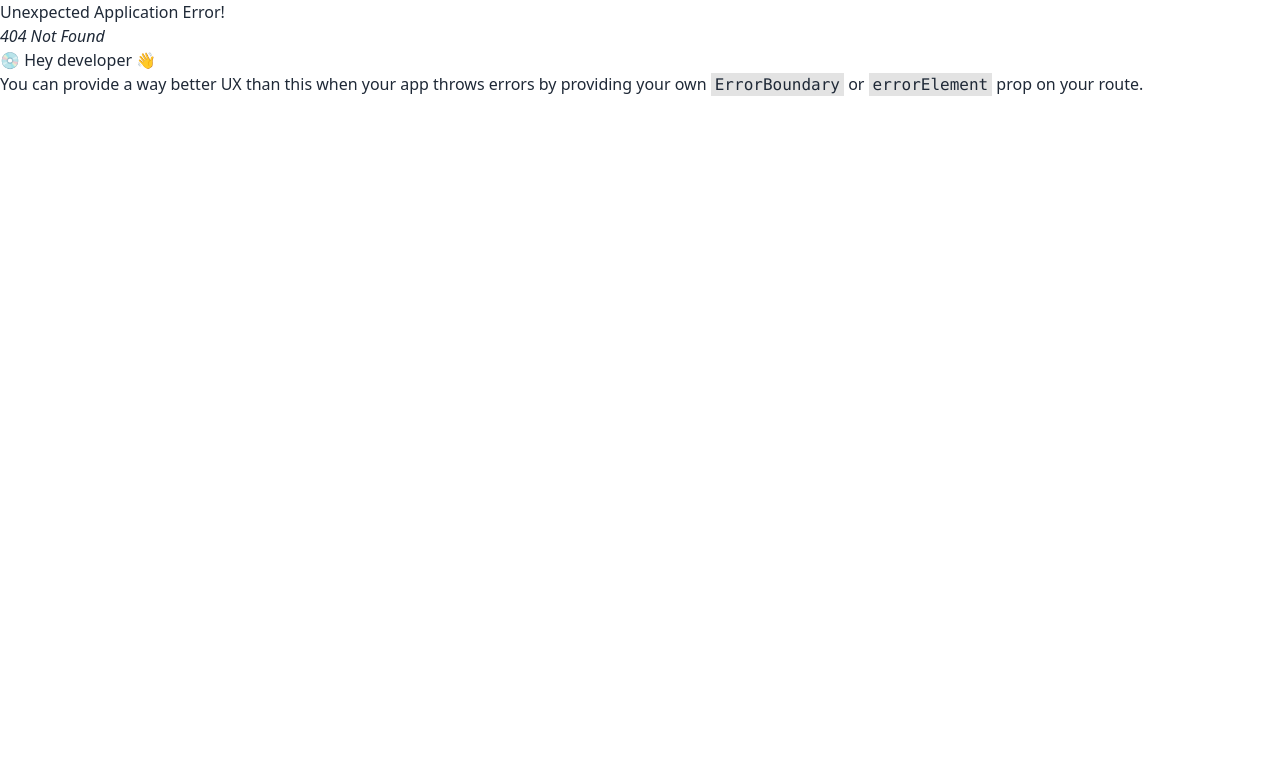
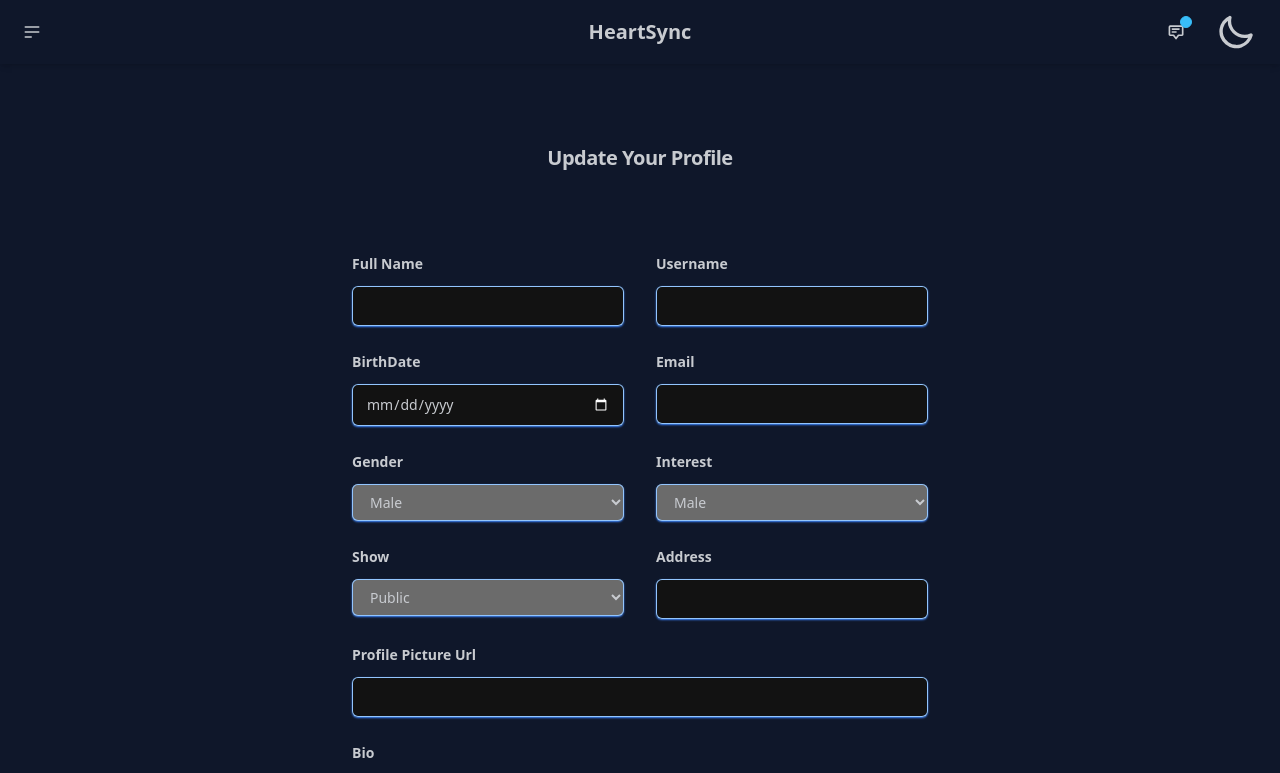
Before and after one commit to HeartSync-Konohagakure/HeartSync, a React (Vite) app in the folder client/: page /edit-profile in a window 1280 px wide. Before the commit this address had no page. Shown: the top 773 px of the page. Built offline with nearby package versions, Linux system fonts and the light colour scheme.

Commit message:
style: editProfile

```diff
--- a/client/src/main.jsx
+++ b/client/src/main.jsx
@@ -9,6 +9,7 @@ import RegisterPage from './pages/RegisterPage.jsx'
 import HomePage from './pages/HomePage.jsx'
 import App from './App.jsx'
 import ProfilePage from './pages/ProfilePage.jsx'
+import EditProfilePage from './pages/EditProfilePage.jsx'
 
 const router = createBrowserRouter([
   {
@@ -30,6 +31,10 @@ const router = createBrowserRouter([
         path: "/profile",
         element: <ProfilePage />,
       },
+      {
+        path: "/edit-profile",
+        element: <EditProfilePage />,
+      },
     ],
   }
 ])
--- /dev/null
+++ b/client/src/pages/EditProfilePage.jsx
@@ -0,0 +1,140 @@
+
+
+const EditProfilePage = () => {
+
+    return (
+        <>
+            <div class="isolate px-6 py-15 sm:py-20 lg:px-8">
+                <div class="mx-auto max-w-2xl text-center">
+                    <h2 class="text-2xl font-bold tracking-tight sm:text-xl">Update Your Profile </h2>
+                </div>
+                <form action="#" method="POST" class="mx-auto mt-16 max-w-xl sm:mt-20">
+                    <div class="grid grid-cols-1 gap-x-8 gap-y-6 sm:grid-cols-2">
+                        <div>
+                            <label for="full-name" class="block text-sm font-semibold leading-6">Full Name</label>
+                            <div class="mt-2.5">
+                                <input
+                                    type="text"
+                                    name="full-name"
+                                    id="full-name"
+                                    autocomplete="given-name"
+                                    class="block w-full rounded-md border-0 px-3.5 py-2 shadow-sm shadow-blue-500 ring-1 ring-inset ring-blue-300 placeholder:text-gray-400 focus:ring-2 focus:ring-inset focus:ring-blue-400 sm:text-sm sm:leading-6" />
+                            </div>
+                        </div>
+                        <div>
+                            <label for="username" class="block text-sm font-semibold leading-6">Username</label>
+                            <div class="mt-2.5">
+                                <input
+                                    type="text"
+                                    name="username"
+                                    id="username"
+                                    autocomplete="family-name"
+                                    class="block w-full rounded-md border-0 px-3.5 py-2 shadow-sm ring-1 ring-inset shadow-blue-500 ring-blue-300 placeholder:text-gray-400 focus:ring-2 focus:ring-inset focus:ring-blue-400 sm:text-sm sm:leading-6" />
+                            </div>
+                        </div>
+                        <div>
+                            <label for="birthdate" class="block text-sm font-semibold leading-6">BirthDate</label>
+                            <div class="mt-2.5">
+                                <input
+                                    type="date"
+                                    name="birthdate"
+                                    id="birthdate"
+                                    autocomplete="given-name"
+                                    class="block w-full rounded-md border-0 px-3.5 py-2 shadow-sm shadow-blue-500 ring-1 ring-inset ring-blue-300 placeholder:text-gray-400 focus:ring-2 focus:ring-inset focus:ring-blue-400 sm:text-sm sm:leading-6" />
+                            </div>
+                        </div>
+                        <div>
+                            <label for="email" class="block text-sm font-semibold leading-6">Email</label>
+                            <div class="mt-2.5">
+                                <input
+                                    type="email"
+                                    name="email"
+                                    id="email"
+                                    autocomplete="family-name"
+                                    class="block w-full rounded-md border-0 px-3.5 py-2 shadow-sm ring-1 ring-inset shadow-blue-500 ring-blue-300 placeholder:text-gray-400 focus:ring-2 focus:ring-inset focus:ring-blue-400 sm:text-sm sm:leading-6" />
+                            </div>
+                        </div>
+                        <div>
+                            <label for="gender" class="block text-sm font-semibold leading-6">Gender</label>
+                            <div class="mt-2.5">
+                                <select
+                                    type="date"
+                                    name="gender"
+                                    id="gender"
+                                    autocomplete="given-name"
+                                    class="block w-full rounded-md border-0 px-3.5 py-2 shadow-sm shadow-blue-500 ring-1 ring-inset ring-blue-300 placeholder:text-gray-400 focus:ring-2 focus:ring-inset focus:ring-blue-400 sm:text-sm sm:leading-6">
+                                    <option disabled>Select Gender</option>
+                                    <option value='male'>Male</option>
+                                    <option value='female'>Female</option>
+                                </select>
+                            </div>
+                        </div>
+                        <div>
+                            <label for="interest" class="block text-sm font-semibold leading-6">Interest</label>
+                            <div class="mt-2.5">
+                                <select
+                                    type="interest"
+                                    name="interest"
+                                    id="interest"
+                                    autocomplete="family-name"
+                                    class="block w-full rounded-md border-0 px-3.5 py-2 shadow-sm ring-1 ring-inset shadow-blue-500 ring-blue-300 placeholder:text-gray-400 focus:ring-2 focus:ring-inset focus:ring-blue-400 sm:text-sm sm:leading-6" >
+                                    <option className='m-10' disabled>Select Interest</option>
+                                    <option className='m-10' value='male'>Male</option>
+                                    <option className='m-10' value='female'>Female</option>
+                                </select>
+                            </div>
+                        </div>
+                        <div>
+                            <label for="show" class="block text-sm font-semibold leading-6">Show</label>
+                            <div class="mt-2.5">
+                                <select
+                                    type="show"
+                                    name="show"
+                                    id="show"
+                                    autocomplete="family-name"
+                                    class="block w-full rounded-md border-0 px-3.5 py-2 shadow-sm ring-1 ring-inset shadow-blue-500 ring-blue-300 placeholder:text-gray-400 focus:ring-2 focus:ring-inset focus:ring-blue-400 sm:text-sm sm:leading-6" >
+                                    <option className='m-10' disabled>Select show</option>
+                                    <option className='m-10' value='true'>Public</option>
+                                    <option className='m-10' value='false'>Private</option>
+                                </select>
+                            </div>
+                        </div>
+                        <div>
+                            <label for="address" class="block text-sm font-semibold leading-6">Address</label>
+                            <div class="mt-2.5">
+                                <input
+                                    type="text"
+                                    name="address"
+                                    id="address"
+                                    autocomplete="family-name"
+                                    class="block w-full rounded-md border-0 px-3.5 py-2 shadow-sm ring-1 ring-inset shadow-blue-500 ring-blue-300 placeholder:text-gray-400 focus:ring-2 focus:ring-inset focus:ring-blue-400 sm:text-sm sm:leading-6" />
+                            </div>
+                        </div>
+                        <div class="sm:col-span-2">
+                            <label for="profile-picture" class="block text-sm font-semibold leading-6">Profile Picture Url</label>
+                            <div class="mt-2.5">
+                                <input
+                                type="text"
+                                name="profile-picture"
+                                id="profile-picture"
+                                autocomplete="profile-picture"
+                                class="block w-full rounded-md border-0 px-3.5 py-2 text-gray-900 shadow-sm ring-1 ring-inset shadow-blue-500 ring-blue-300 placeholder:text-gray-400 focus:ring-2 focus:ring-inset focus:ring-blue-400 sm:text-sm sm:leading-6"/>
+                            </div>
+                        </div>
+                        <div class="sm:col-span-2">
+                            <label for="bio" class="block text-sm font-semibold leading-6">Bio</label>
+                            <div class="mt-2.5">
+                                <textarea name="bio" id="bio" rows="4" class="block w-full rounded-md border-0 px-3.5 py-2 shadow-sm ring-1 ring-inset ring-gray-300 placeholder:text-gray-400 focus:ring-2 focus:ring-inset focus:ring-indigo-600 sm:text-sm sm:leading-6"></textarea>
+                            </div>
+                        </div>
+                    </div>
+                    <div class="mt-10">
+                        <button type="submit" class="block w-full rounded-md bg-cyan-600 px-3.5 py-2.5 text-center text-sm font-semibold text-white shadow-sm hover:bg-green-500 focus-visible:outline focus-visible:outline-2 focus-visible:outline-offset-2 focus-visible:outline-indigo-600">Edit Profile</button>
+                    </div>
+                </form>
+            </div>
+        </>
+    );
+}
+
+export default EditProfilePage
--- a/client/src/pages/ProfilePage.jsx
+++ b/client/src/pages/ProfilePage.jsx
@@ -1,6 +1,7 @@
 import React, { useEffect } from 'react'
 import { useDispatch, useSelector } from 'react-redux'
 import { userProfileFetch } from '../store/appSlice'
+import { Link } from 'react-router-dom';
 
 const ProfilePage = () => {
 
@@ -60,7 +61,7 @@ const ProfilePage = () => {
                                 <div className="flex flex-col items-end">
                                     <div className="h-2" />
                                     <span className="text-l font-bold text-slate-300">
-                                        <button className="btn btn-primary">Edit Profile</button>
+                                        <Link to="/edit-profile" className="btn btn-primary">Edit Profile</Link>
                                     </span>
                                 </div>
                             </div>
```
